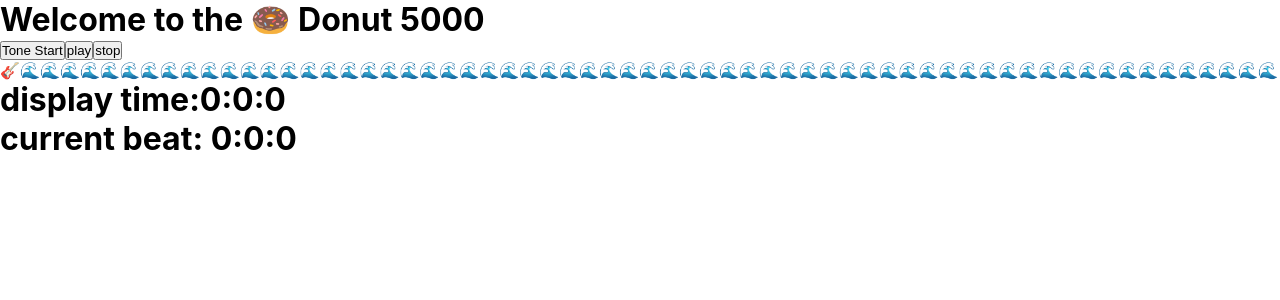
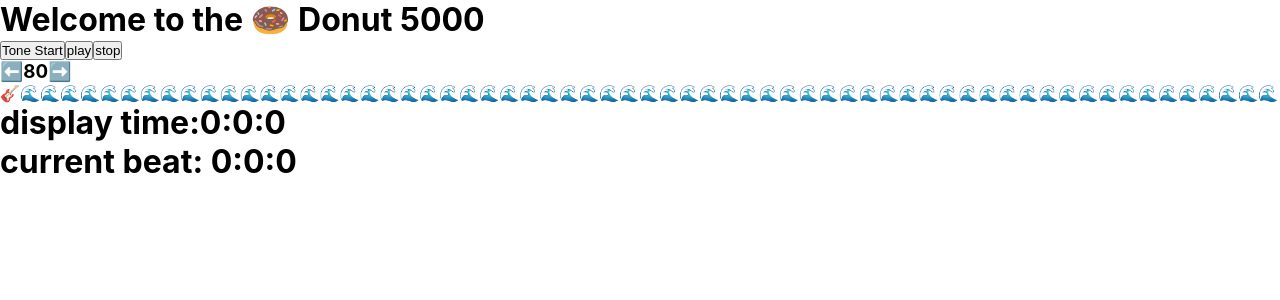
Before and after one commit to randykeller11/donut4000, a React (Create React App) app: page / in a window 1280 px wide. Shown: the top 300 px of the page. Built offline with nearby package versions, Linux system fonts and the light colour scheme; no server answers.

Commit message:
added bpm control

```diff
--- a/src/Donut.jsx
+++ b/src/Donut.jsx
@@ -11,6 +11,7 @@ function Donut() {
   const [keyPressedDown, keyPressedUp, setKeyPressedUp] = useKeyPress("a");
   const [currentBeat, setCurrentBeat] = useState("0:0:0");
   const [displayTime, setDisplayTime] = useState("0:0:0");
+  const [bpm, setBpm] = useState(80);
 
   const quantizeTransportPosition = (transportValue) => {
     const position = transportValue.split(":");
@@ -34,6 +35,10 @@ function Donut() {
     Tone.Transport.loop = true;
     Tone.Transport.bpm.value = 80;
   }, []);
+
+  useEffect(() => {
+    Tone.Transport.bpm.value = bpm;
+  }, [bpm]);
 
   const buildMap = () => {
     return timeStampArray.map((timeStamp, index) => (
@@ -64,6 +69,23 @@ function Donut() {
       >
         stop
       </button>
+      <div style={{ display: "flex" }}>
+        <h3
+          onClick={() => {
+            setBpm(bpm - 1);
+          }}
+        >
+          ⬅️
+        </h3>
+        <h3>{bpm}</h3>
+        <h3
+          onClick={() => {
+            setBpm(bpm + 1);
+          }}
+        >
+          ➡️
+        </h3>
+      </div>
       <div style={{ display: "flex" }}>{buildMap()}</div>
       <h1>display time:{displayTime}</h1>
       <h1>current beat: {currentBeat}</h1>
```
